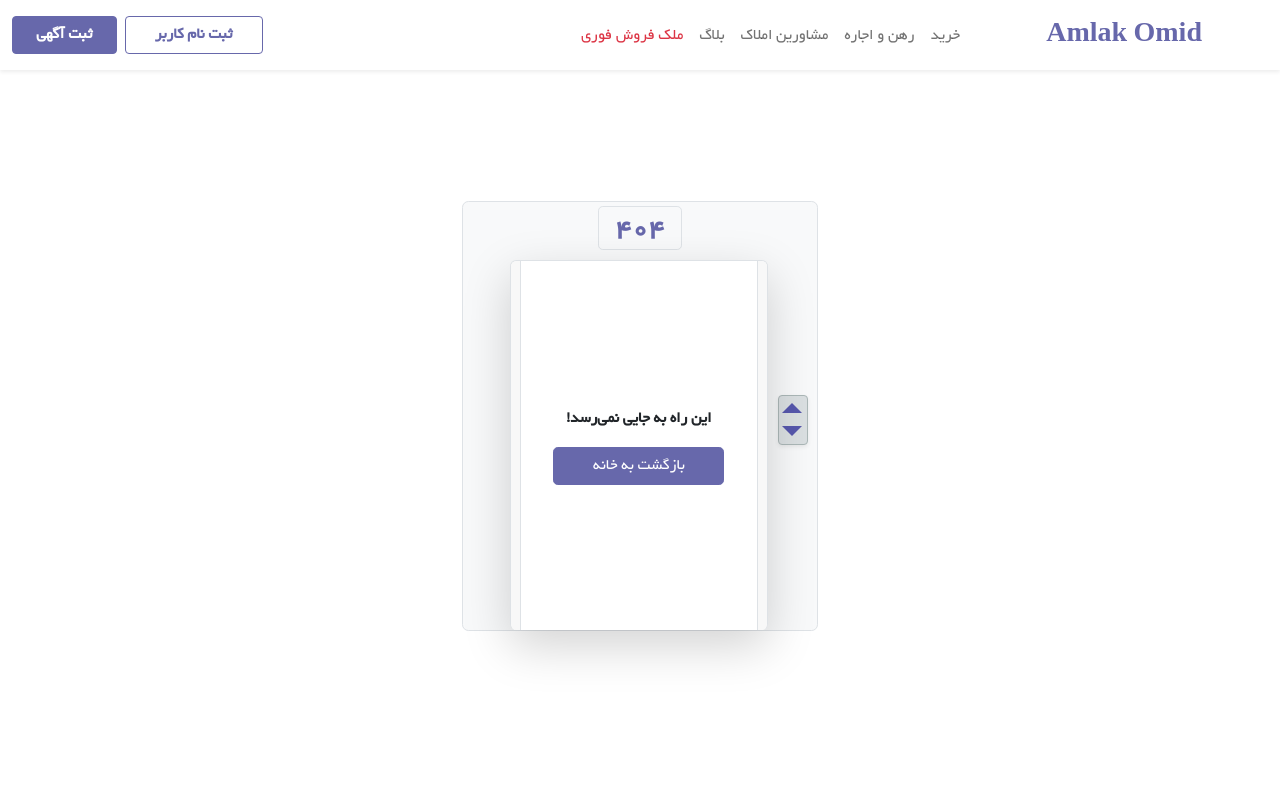
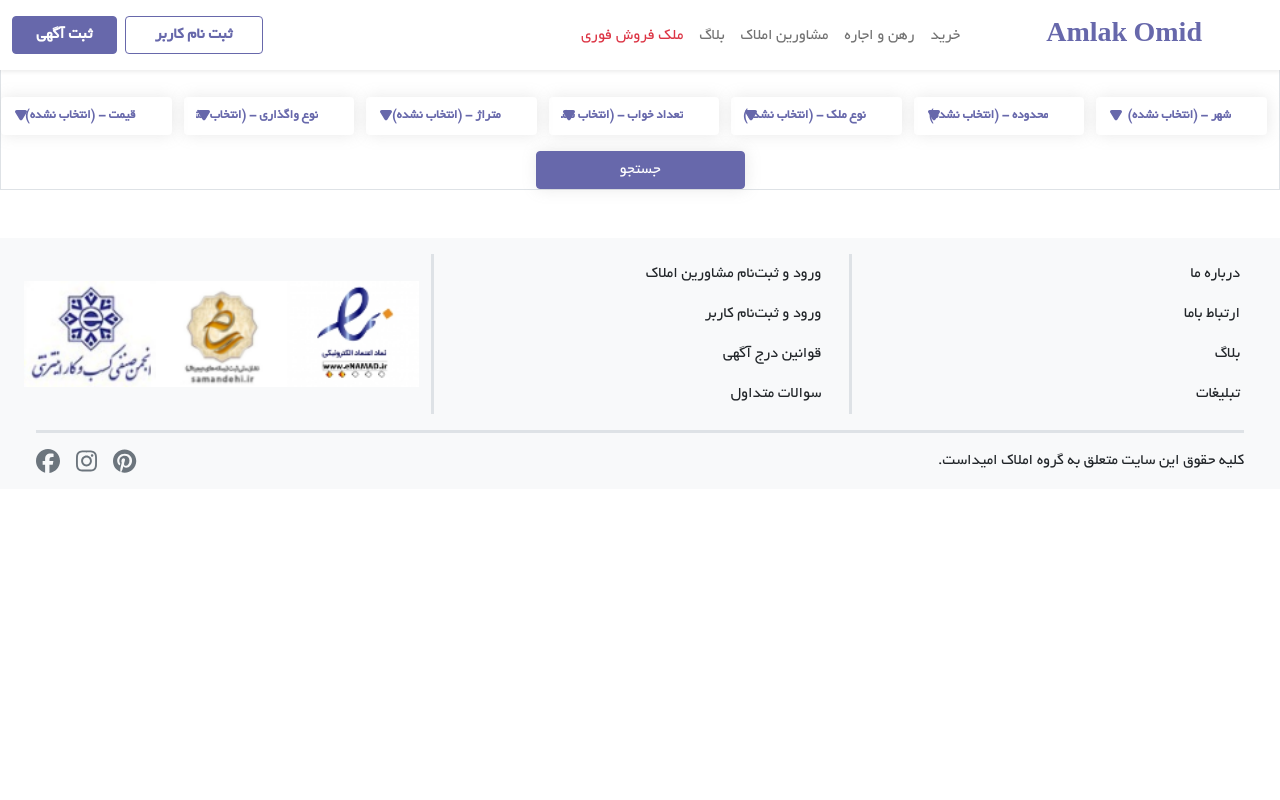
Before and after one commit to sasanzare/amlak-omid, a Next.js app: page /Rent in a window 1280 px wide. Before the commit this address had no page. Shown: the top 800 px of the page. Built offline with nearby package versions, Linux system fonts and the light colour scheme.

Commit message:
Create Rent page

```diff
--- a/blocks/header/index.jsx
+++ b/blocks/header/index.jsx
@@ -104,7 +104,7 @@ function Header() {
                       <Nav.Link href="/buy">خرید</Nav.Link>
                     </Nav.Item>
                     <Nav.Item as="li">
-                      <Nav.Link eventKey="link-1">رهن و اجاره</Nav.Link>
+                      <Nav.Link href="/Rent" eventKey="link-1">رهن و اجاره</Nav.Link>
                     </Nav.Item>
                     <Nav.Item as="li">
                       <Nav.Link href="/Agencies" eventKey="link-2">مشاورین املاک</Nav.Link>
--- /dev/null
+++ b/pages/Rent.tsx
@@ -0,0 +1,11 @@
+import { Container } from "react-bootstrap";
+import SearchRent from "../blocks/searchRent/";
+
+export default function Rent() {
+    return(
+        <Container fluid className="border">
+             <SearchRent />
+        </Container>
+
+    );
+}
```
